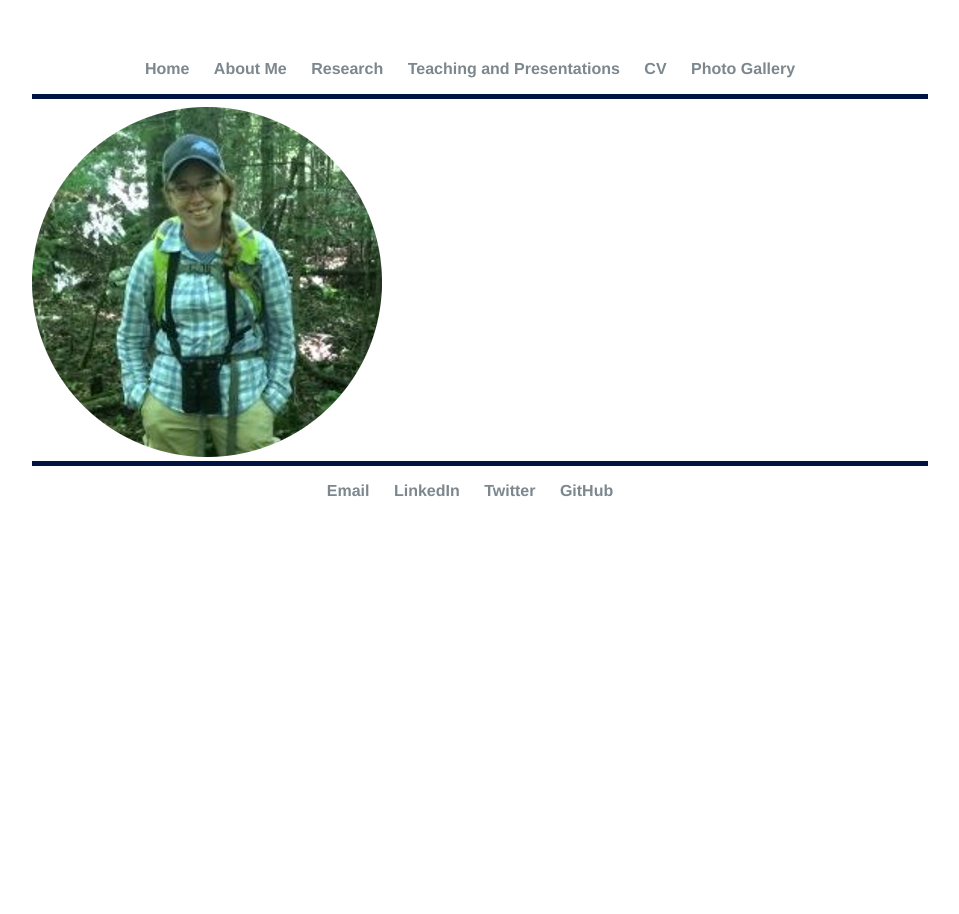
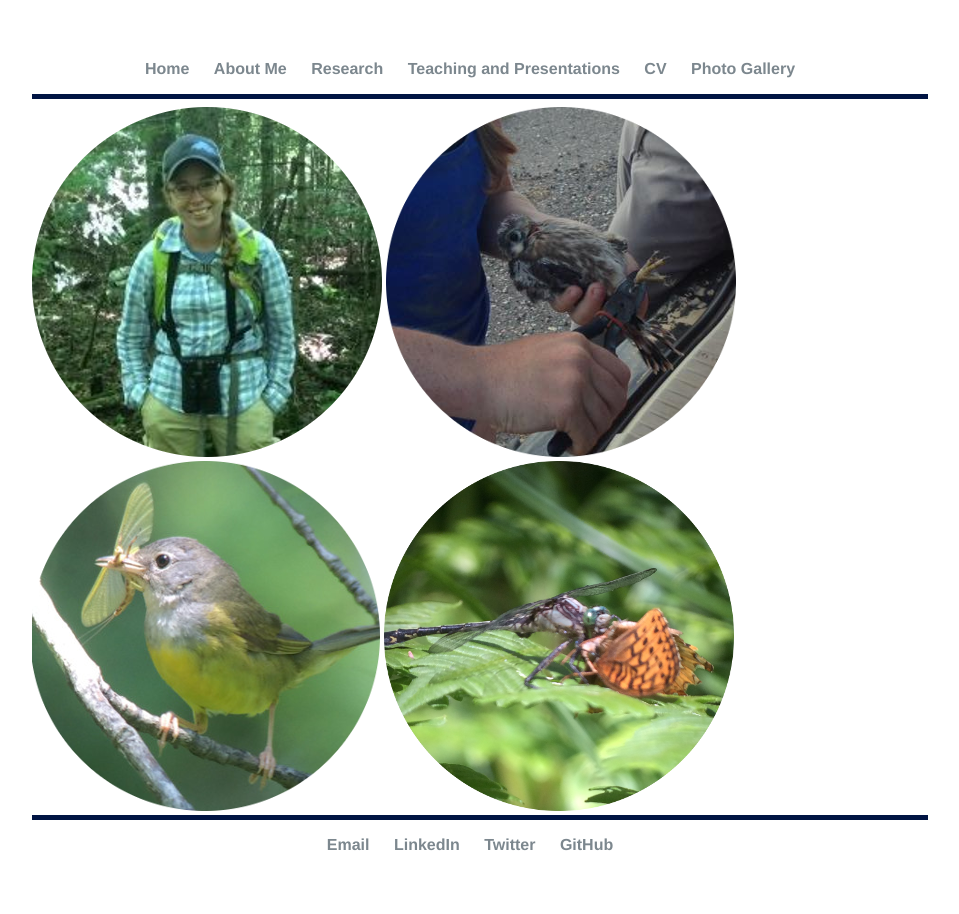
Before and after one commit to elizagrames/elizagrames.github.io, a Jekyll site: the page built from index.html, in a window 1280 px wide. Shown: the whole page, without its empty margins (160-1119 px from the left). Built offline with Jekyll 4.4.1, drawn with Linux system fonts in a browser that asks for light colours.

Commit message:
Update index.html

```diff
--- a/index.html
+++ b/index.html
@@ -5,8 +5,24 @@ title: Eliza Grames, Ecology PhD Student
 
 <div>
 <a href="/about">
-
-<img src="https://github.com/elizagrames/elizagrames.github.io/blob/master/images/me.png?raw=true" onmouseover="this.src='https://github.com/elizagrames/elizagrames.github.io/blob/master/images/me-bw.png?raw=true'"
+<img src="https://github.com/elizagrames/elizagrames.github.io/blob/master/images/me.png?raw=true"
+     onmouseover="this.src='https://github.com/elizagrames/elizagrames.github.io/blob/master/images/me-bw.png?raw=true'"
      onmouseout="this.src='https://github.com/elizagrames/elizagrames.github.io/blob/master/images/me.png?raw=true'"/></a>
 
+	<a href="/research">
+<img src="https://github.com/elizagrames/elizagrames.github.io/blob/master/images/AMKE-chick.png?raw=true"
+     onmouseover="this.src='https://github.com/elizagrames/elizagrames.github.io/blob/master/images/AMKE-bw.png?raw=true'"
+     onmouseout="this.src='https://github.com/elizagrames/elizagrames.github.io/blob/master/images/AMKE-chick.png?raw=true'"/></a>
+
+		<a href="/teaching">
+<img src="https://github.com/elizagrames/elizagrames.github.io/blob/master/images/MOWA-home.png?raw=true"
+     onmouseover="this.src='https://github.com/elizagrames/elizagrames.github.io/blob/master/images/MOWA-bw.png?raw=true'"
+     onmouseout="this.src='https://github.com/elizagrames/elizagrames.github.io/blob/master/images/MOWA-home.png?raw=true'"/></a>
+
+		<a href="/cv">
+<img src="https://github.com/elizagrames/elizagrames.github.io/blob/master/images/dragon-home.png?raw=true"
+     onmouseover="this.src='https://github.com/elizagrames/elizagrames.github.io/blob/master/images/dragon-bw.png?raw=true'"
+     onmouseout="this.src='https://github.com/elizagrames/elizagrames.github.io/blob/master/images/dragon-home.png?raw=true'"/></a>
+
+
 </div>
```
